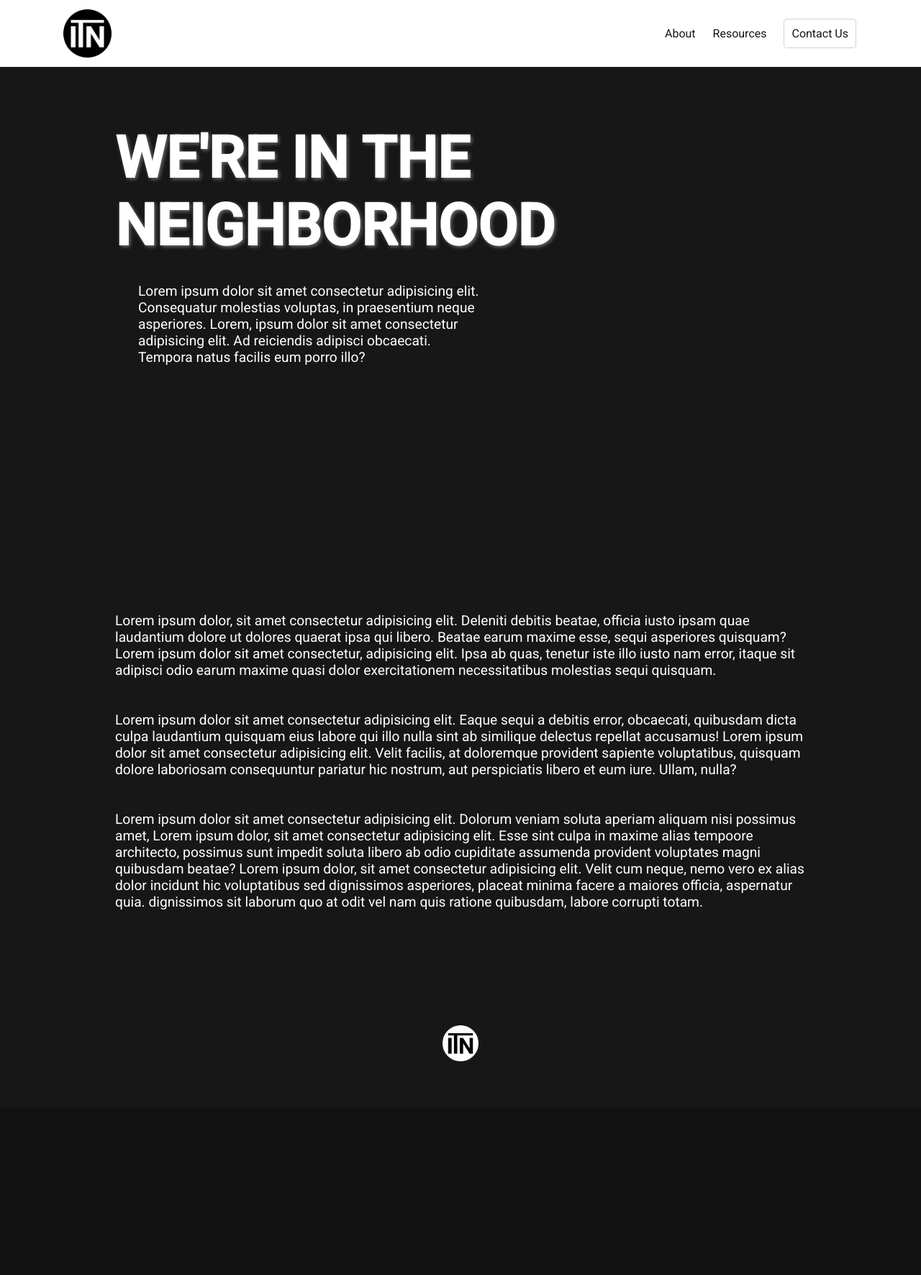
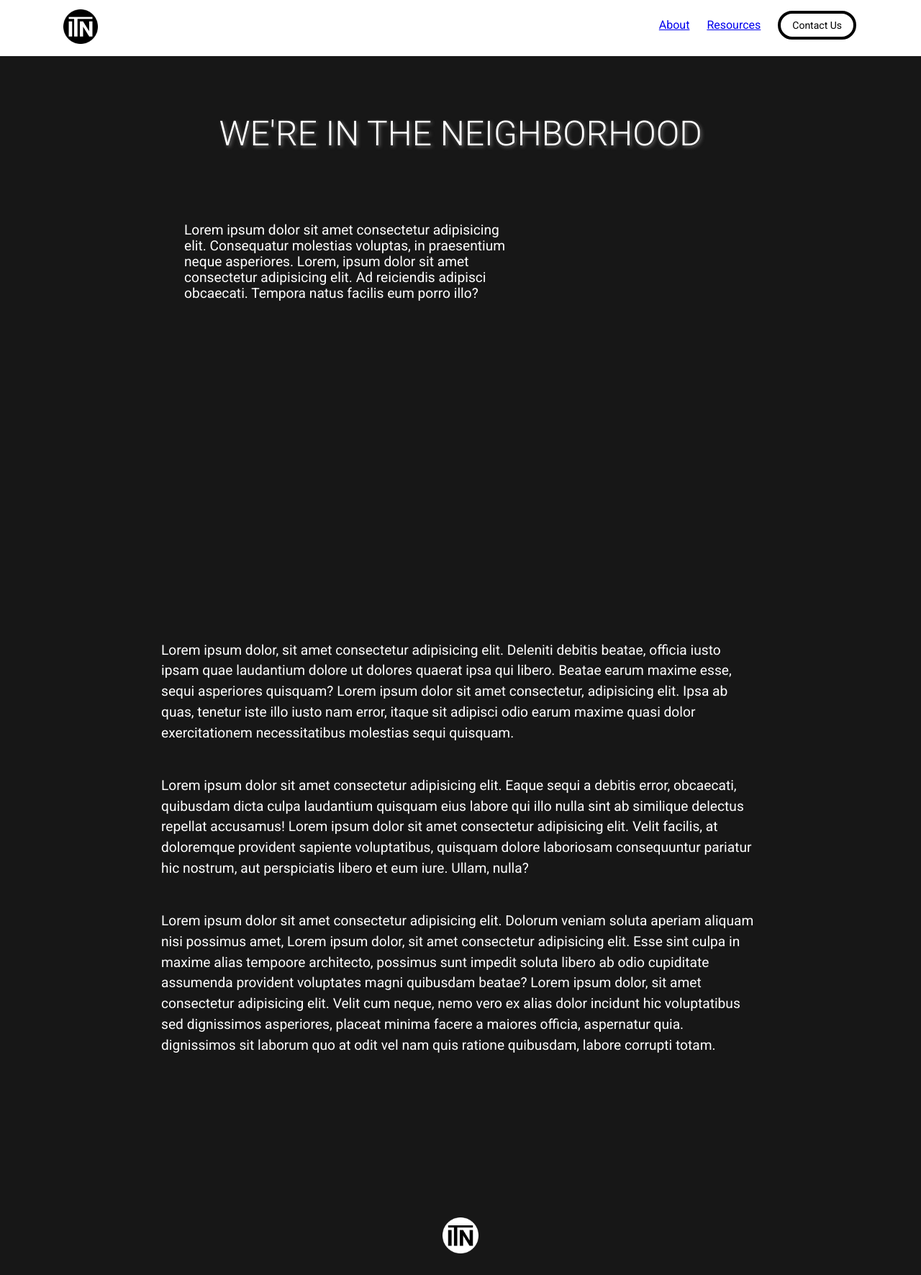
Before and after one commit to hnkingsolver/InTheNeighborhood, a Django app: page / in a window 1280 px wide. Shown: the top 1772 px of the page at 72% size. Before the commit the page ends 1475 px from the top, so only its background shows below. Run offline with Django 3.2, Linux system fonts and the light colour scheme.

Commit message:
some changes

```diff
--- a/inTheNeighborhood/itn/static/css/style.css
+++ b/inTheNeighborhood/itn/static/css/style.css
@@ -42,6 +42,7 @@ h1{
     width: 100%;
     color: white;
     text-transform: uppercase;
+    text-align: center;
 }
 
 footer{
@@ -50,21 +51,17 @@ footer{
     margin: 10rem 0 4rem 0;
 }
 
-.contact{
-    padding: 10px;
-    border: 1px solid rgba(187, 185, 185, 0.637);
-    border-radius: 5px;
-}
 
 .first-paragraph{
-    width: 30rem;
+    /* width: 30rem; */
     font-size: 1.2rem;
     margin: 2rem;
     color: white;
+
 }
 
 .second-paragraph{
-    width: 60rem;
+    /* width: 60rem; */
     font-size: 1.2rem;
     margin: 0 auto;
     margin-top: 20rem;
--- a/inTheNeighborhood/itn/templates/index.html
+++ b/inTheNeighborhood/itn/templates/index.html
@@ -1,41 +1,62 @@
 <!DOCTYPE html>
 <html lang="en">
+
 <head>
     <meta charset="UTF-8">
     <meta name="viewport" content="width=device-width, initial-scale=1.0">
     {% load static %}
     <link rel="stylesheet" href="{% static 'css/style.css' %}">
-    <link href="https://fonts.googleapis.com/css2?family=Lobster&family=Open+Sans:wght@300;400&family=Roboto:wght@300;400;500&display=swap" rel="stylesheet">
+    <link
+        href="https://fonts.googleapis.com/css2?family=Lobster&family=Open+Sans:wght@300;400&family=Roboto:wght@300;400;500&display=swap"
+        rel="stylesheet">
+        <link rel="stylesheet" href="https://unpkg.com/tachyons@4.12.0/css/tachyons.min.css"/>
     <title>Home</title>
 </head>
+
 <body>
     <nav>
-        <img class="nav_logo" src="static/img/Logo_No_Text.png" alt="logo"  />
-        <div class="nav links">
+            <a href="/"><img class="nav_logo" src="static/img/Logo_No_Text.png" alt="logo" /></a>
+        <div class="nav links ">
             <ul>
-                <li>About</li>
-                <li>Resources</li>
-                <li class="contact">Contact Us</li>
+                <li><a href="/about">About</a></li>
+                <li><a href="/resources">Resources</a></li>
+                <li class="contact">  <a class="f6 link dim br-pill ba bw2 ph3 pv2 mb2 dib black" href="#0">Contact Us</a></li>
             </ul>
         </div>
     </nav>
 
     <main>
         <div id="first-main">
-            <h1>We're in the neighborhood</h1>
-            <div class="first-paragraph">
-                <p>Lorem ipsum dolor sit amet consectetur adipisicing elit. Consequatur molestias voluptas, in praesentium neque asperiores. Lorem, ipsum dolor sit amet consectetur adipisicing elit. Ad reiciendis adipisci obcaecati. Tempora natus facilis eum porro illo?</p><br>
+            <h1 class="f1 f2-m f1-l fw2 mv3">We're in the neighborhood</h1>
+            <div class="first-paragraph measure pa5-ns">
+                <p>Lorem ipsum dolor sit amet consectetur adipisicing elit. Consequatur molestias voluptas, in
+                    praesentium neque asperiores. Lorem, ipsum dolor sit amet consectetur adipisicing elit. Ad
+                    reiciendis adipisci obcaecati. Tempora natus facilis eum porro illo?</p><br>
             </div>
         </div>
 
 
         <div id="second-main">
-            <div class="second-paragraph">
-                <p>Lorem ipsum dolor, sit amet consectetur adipisicing elit. Deleniti debitis beatae, officia iusto ipsam quae laudantium dolore ut dolores quaerat ipsa qui libero. Beatae earum maxime esse, sequi asperiores quisquam? Lorem ipsum dolor sit amet consectetur, adipisicing elit. Ipsa ab quas, tenetur iste illo iusto nam error, itaque sit adipisci odio earum maxime quasi dolor exercitationem necessitatibus molestias sequi quisquam.</p><br><br>
+            <div class="second-paragraph  pa5-ns">
+                <p class=" lh-copy ">Lorem ipsum dolor, sit amet consectetur adipisicing elit. Deleniti debitis beatae, officia iusto
+                    ipsam quae laudantium dolore ut dolores quaerat ipsa qui libero. Beatae earum maxime esse, sequi
+                    asperiores quisquam? Lorem ipsum dolor sit amet consectetur, adipisicing elit. Ipsa ab quas, tenetur
+                    iste illo iusto nam error, itaque sit adipisci odio earum maxime quasi dolor exercitationem
+                    necessitatibus molestias sequi quisquam.</p><br><br>
 
-                <p>Lorem ipsum dolor sit amet consectetur adipisicing elit. Eaque sequi a debitis error, obcaecati, quibusdam dicta culpa laudantium quisquam eius labore qui illo nulla sint ab similique delectus repellat accusamus! Lorem ipsum dolor sit amet consectetur adipisicing elit. Velit facilis, at doloremque provident sapiente voluptatibus, quisquam dolore laboriosam consequuntur pariatur hic nostrum, aut perspiciatis libero et eum iure. Ullam, nulla?</p><br><br>
+                <p class=" lh-copy ">Lorem ipsum dolor sit amet consectetur adipisicing elit. Eaque sequi a debitis error, obcaecati,
+                    quibusdam dicta culpa laudantium quisquam eius labore qui illo nulla sint ab similique delectus
+                    repellat accusamus! Lorem ipsum dolor sit amet consectetur adipisicing elit. Velit facilis, at
+                    doloremque provident sapiente voluptatibus, quisquam dolore laboriosam consequuntur pariatur hic
+                    nostrum, aut perspiciatis libero et eum iure. Ullam, nulla?</p><br><br>
 
-                <p>Lorem ipsum dolor sit amet consectetur adipisicing elit. Dolorum veniam soluta aperiam aliquam nisi possimus amet, Lorem ipsum dolor, sit amet consectetur adipisicing elit. Esse sint culpa in maxime alias tempoore architecto, possimus sunt impedit soluta libero ab odio cupiditate assumenda provident voluptates magni quibusdam beatae? Lorem ipsum dolor, sit amet consectetur adipisicing elit. Velit cum neque, nemo vero ex alias dolor incidunt hic voluptatibus sed dignissimos asperiores, placeat minima facere a maiores officia, aspernatur quia. dignissimos sit laborum quo at odit vel nam quis ratione quibusdam, labore corrupti totam.</p>
+                <p class=" lh-copy ">Lorem ipsum dolor sit amet consectetur adipisicing elit. Dolorum veniam soluta aperiam aliquam nisi
+                    possimus amet, Lorem ipsum dolor, sit amet consectetur adipisicing elit. Esse sint culpa in maxime
+                    alias tempoore architecto, possimus sunt impedit soluta libero ab odio cupiditate assumenda
+                    provident voluptates magni quibusdam beatae? Lorem ipsum dolor, sit amet consectetur adipisicing
+                    elit. Velit cum neque, nemo vero ex alias dolor incidunt hic voluptatibus sed dignissimos
+                    asperiores, placeat minima facere a maiores officia, aspernatur quia. dignissimos sit laborum quo at
+                    odit vel nam quis ratione quibusdam, labore corrupti totam.</p>
             </div>
         </div>
     </main>
@@ -45,4 +66,5 @@
 
 
 </body>
+
 </html>
```
Also changed, not shown: inTheNeighborhood/itn/static/css/about.css (+9 -5 lines), inTheNeighborhood/itn/templates/about.html (+5 -5 lines), inTheNeighborhood/itn/templates/resources.html (+4 -4 lines).
